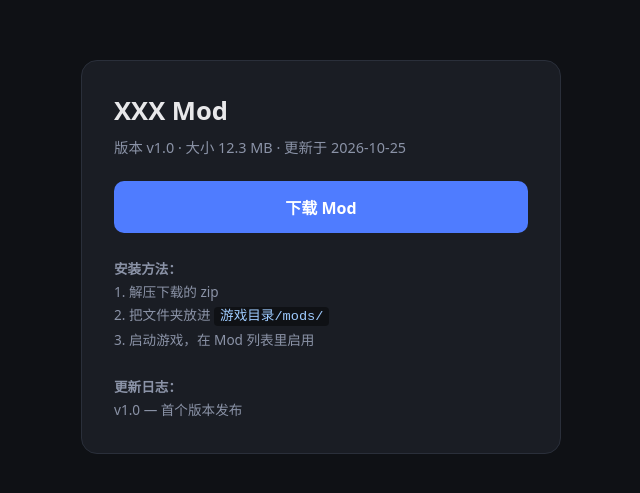
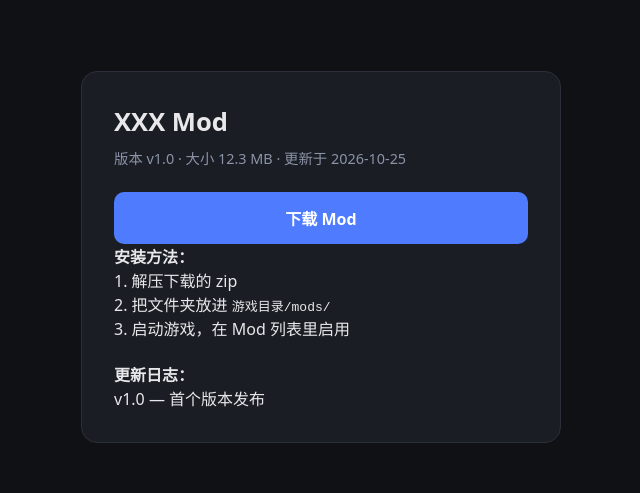
Before and after one commit to izer341/my-mod, a plain HTML site: page index.html in a window 1280 px wide. Shown: the part 143-636 px from the top of the page, without its empty margins (319-959 px from the left). Drawn offline with Linux system fonts and the light colour scheme.

```diff
--- a/index.html
+++ b/index.html
@@ -59,7 +59,7 @@
 
     <a class="btn" href=" " download>下载 Mod</a >
 
-    <div class="info">
+    <div class="https://github.com/izer341/my-mod/releases/download/1.0/1.6.6.1.zip">
       <strong>安装方法：</strong><br>
       1. 解压下载的 zip<br>
       2. 把文件夹放进 <code>游戏目录/mods/</code><br>
```
